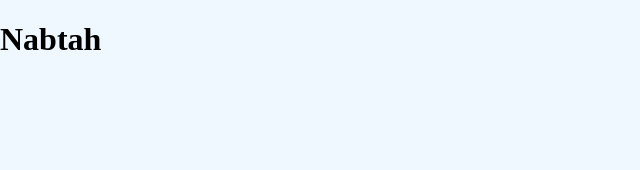
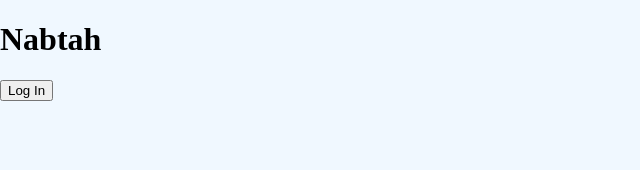
Before and after one commit to yomalbalooshi/Nabtah, a React (Vite) app: page / in a window 1280 px wide. Shown: the top 170 px of the page, without its empty margins (0-640 px from the left). Built offline with nearby package versions, Linux system fonts and the light colour scheme.

Commit message:
base authentication

```diff
--- a/package.json
+++ b/package.json
@@ -9,6 +9,7 @@
     "preview": "vite preview"
   },
   "dependencies": {
+    "@auth0/auth0-react": "^2.2.4",
     "react": "^18.2.0",
     "react-dom": "^18.2.0"
   },
--- a/src/App.jsx
+++ b/src/App.jsx
@@ -1,10 +1,10 @@
 import './App.css'
-
+import NavBar from './components/NavBar'
 const App = () => {
-
   return (
     <div>
       <h1>Nabtah</h1>
+      <NavBar />
     </div>
   )
 }
--- /dev/null
+++ b/src/components/LoginButton.jsx
@@ -0,0 +1,13 @@
+import { useAuth0 } from '@auth0/auth0-react'
+
+const LoginButton = () => {
+  const { loginWithRedirect, isAuthenticated } = useAuth0()
+
+  return (
+    !isAuthenticated && (
+      <button onClick={() => loginWithRedirect()}>Log In</button>
+    )
+  )
+}
+
+export default LoginButton
--- /dev/null
+++ b/src/components/LogoutButton.jsx
@@ -0,0 +1,19 @@
+import { useAuth0 } from '@auth0/auth0-react'
+
+const LogoutButton = () => {
+  const { logout, isAuthenticated } = useAuth0()
+
+  return (
+    isAuthenticated && (
+      <button
+        onClick={() =>
+          logout({ logoutParams: { returnTo: window.location.origin } })
+        }
+      >
+        Log Out
+      </button>
+    )
+  )
+}
+
+export default LogoutButton
--- /dev/null
+++ b/src/components/NavBar.jsx
@@ -0,0 +1,17 @@
+import { useAuth0 } from '@auth0/auth0-react'
+import LoginButton from './LoginButton'
+import LogoutButton from './LogoutButton'
+import CustomerProfile from '../pages/CustomerProfile'
+const NavBar = () => {
+  const { loginWithRedirect } = useAuth0()
+
+  return (
+    <div>
+      <LoginButton />
+      <LogoutButton />
+      <CustomerProfile />
+    </div>
+  )
+}
+
+export default NavBar
--- a/src/main.jsx
+++ b/src/main.jsx
@@ -1,9 +1,18 @@
 import React from 'react'
-import ReactDOM from 'react-dom/client'
-import App from './App.jsx'
+import { createRoot } from 'react-dom/client'
+import { Auth0Provider } from '@auth0/auth0-react'
+import App from './App'
 
-ReactDOM.createRoot(document.getElementById('root')).render(
-  <React.StrictMode>
+const root = createRoot(document.getElementById('root'))
+
+root.render(
+  <Auth0Provider
+    domain="dev-f5rw4k1kqjxemglt.us.auth0.com"
+    clientId="auCnFStgTFuxrGi8OgdhHSRGEdkVjsOn"
+    authorizationParams={{
+      redirect_uri: window.location.origin
+    }}
+  >
     <App />
-  </React.StrictMode>,
+  </Auth0Provider>
 )
--- /dev/null
+++ b/src/pages/CustomerProfile.jsx
@@ -0,0 +1,21 @@
+import { useAuth0 } from '@auth0/auth0-react'
+
+const CustomerProfile = () => {
+  const { user, isAuthenticated, isLoading } = useAuth0()
+
+  if (isLoading) {
+    return <div>Loading ...</div>
+  }
+
+  return (
+    isAuthenticated && (
+      <div>
+        <img src={user.picture} alt={user.name} />
+        <h2>{user.name}</h2>
+        <p>{user.email}</p>
+      </div>
+    )
+  )
+}
+
+export default CustomerProfile
```
Also changed, not shown: src/pages/Home.jsx (added).
